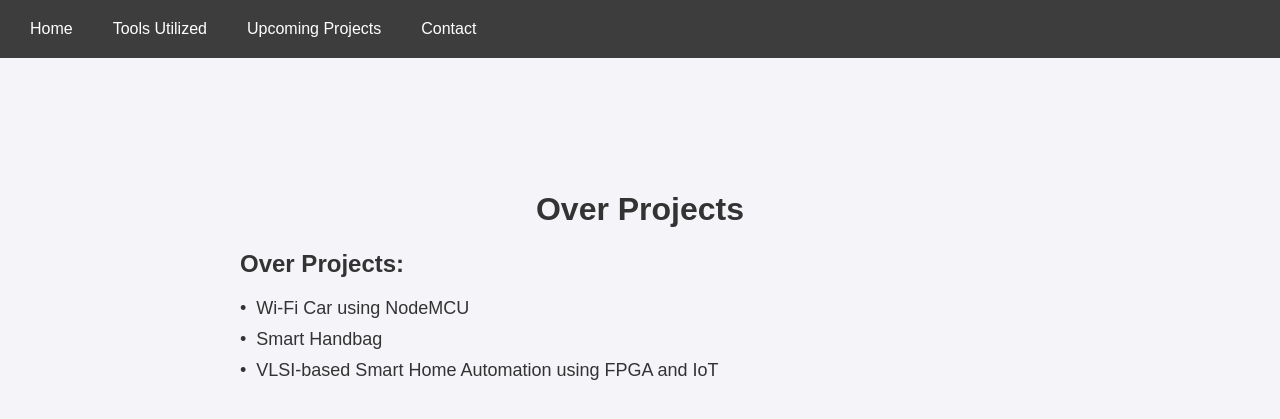
After one commit to yvdkausthubh/ECHELON, a Flask app: page /over_projects in a window 1280 px wide. The commit adds this page. Shown: the top 419 px of the page. Run offline with Flask 3, Linux system fonts and the light colour scheme.

Commit message:
Initial commit

```diff
--- a/app.py
+++ b/app.py
@@ -98,5 +98,9 @@ def team():
 def clubacheivements():
     return render_template('clubacheivements.html') # Renders the clubacheivements page
 
+@app.route("/over_projects")
+def over_projects():
+    return render_template("over_projects.html")
+
 if __name__ == '__main__':
     app.run(debug=True)
--- a/templates/about.html
+++ b/templates/about.html
@@ -156,7 +156,6 @@
     <nav>
         <a href="{{ url_for('home') }}">Home</a>
         <a href="{{ url_for('about') }}">About</a>
-        <a href="{{ url_for('projects') }}">Projects</a>
         <a href="{{ url_for('gallery') }}">Gallery</a>
         <a href="{{ url_for('team') }}">Team</a> <!-- New TEAM Menu -->
         <a href="{{ url_for('contact') }}">Contact</a>
--- a/templates/contact.html
+++ b/templates/contact.html
@@ -175,7 +175,6 @@
     <nav>
         <a href="{{ url_for('home') }}">Home</a>
         <a href="{{ url_for('about') }}">About</a>
-        <a href="{{ url_for('projects') }}">Projects</a>
         <a href="{{ url_for('gallery') }}">Gallery</a>
         <a href="{{ url_for('team') }}">Team</a> <!-- New TEAM Menu -->
         <a href="{{ url_for('contact') }}">Contact</a>
--- a/templates/index.html
+++ b/templates/index.html
@@ -190,7 +190,6 @@
         <div>
             <a href="{{ url_for('home') }}">Home</a>
             <a href="{{ url_for('about') }}">About</a>
-            <a href="{{ url_for('projects') }}">Projects</a>
             <a href="{{ url_for('gallery') }}">Gallery</a>
             <a href="{{ url_for('team') }}">Team</a>
             <a href="{{ url_for('contact') }}">Contact</a>
--- /dev/null
+++ b/templates/over_projects.html
@@ -0,0 +1,150 @@
+<!DOCTYPE html>
+<html lang="en">
+<head>
+    <meta charset="UTF-8">
+    <meta name="viewport" content="width=device-width, initial-scale=1.0">
+    <title>Over Projects</title>
+    <style>
+        /* Global Styles */
+        body, html {
+            margin: 0;
+            padding: 0;
+            font-family: Arial, sans-serif;
+            background: #f4f4f9;
+            color: #333;
+        }
+
+        /* Navbar */
+        nav {
+            position: fixed;
+            top: 0;
+            width: 100%;
+            color: white;
+            padding: 10px;
+            display: flex;
+            justify-content: space-between;
+            align-items: center;
+            background-color: rgba(16, 15, 15, 0.8); /* Semi-transparent background */
+            z-index: 1000;
+        }
+
+        nav a {
+            color: white;
+            text-decoration: none;
+            padding: 10px 20px;
+            border-radius: 5px;
+            transition: background-color 0.3s;
+        }
+
+        nav a:hover {
+            background-color: rgba(255, 255, 255, 0.2);
+        }
+
+        .menu {
+            display: flex;
+        }
+
+        /* Dropdown Styles */
+        .dropdown {
+            position: relative;
+            margin: 20px;
+        }
+
+        .btn {
+            padding: 15px 30px;
+            background-color: #868686;
+            font-size: 16px;
+            border-radius: 5px;
+            cursor: pointer;
+            border: none;
+            color: white;
+            display: inline-block;
+            transition: transform 0.2s, background-color 0.3s;
+        }
+
+        .btn:hover {
+            transform: scale(1.1);
+            background-color: #6c6c6c;
+        }
+
+        .dropdown-content {
+            display: none;
+            position: absolute;
+            background-color: #f1f1f1;
+            min-width: 200px;
+            z-index: 1;
+            box-shadow: 0px 8px 16px rgba(0, 0, 0, 0.2);
+            margin-top: 5px;
+        }
+
+        .dropdown-content a {
+            color: black;
+            padding: 10px 15px;
+            text-decoration: none;
+            display: block;
+            transition: background-color 0.3s;
+        }
+
+        .dropdown-content a:hover {
+            background-color: #ddd;
+        }
+
+        .dropdown:hover .dropdown-content {
+            display: block;
+        }
+
+        /* Content Section */
+        .content {
+            margin-top: 150px; /* Space below the navbar */
+            padding: 20px;
+            text-align: center;
+        }
+
+        .projects {
+            max-width: 800px;
+            margin: 0 auto;
+            text-align: left;
+        }
+
+        .projects ul {
+            list-style: none;
+            padding: 0;
+        }
+
+        .projects ul li {
+            margin: 10px 0;
+            font-size: 18px;
+        }
+
+        .projects ul li:before {
+            content: '•';
+            color: #333;
+            margin-right: 10px;
+        }
+    </style>
+</head>
+<body>
+    <!-- Navbar -->
+    <nav>
+        <div class="menu">
+            <a href="index.html">Home</a>
+            <a href="tools_utilized.html">Tools Utilized</a>
+            <a href="upcoming_projects.html">Upcoming Projects</a>
+            <a href="contact.html">Contact</a>
+        </div>
+    </nav>
+
+    <!-- Content Section -->
+    <div class="content">
+        <h1>Over Projects</h1>
+        <div class="projects">
+            <h2>Over Projects:</h2>
+            <ul>
+                <li>Wi-Fi Car using NodeMCU</li>
+                <li>Smart Handbag</li>
+                <li>VLSI-based Smart Home Automation using FPGA and IoT</li>
+            </ul>
+        </div>
+    </div>
+</body>
+</html>
```
Also changed, not shown: templates/clubacheivements.html (+113 -39 lines), templates/team.html (+16 -6 lines), static/images/achievements.jpeg (added), static/images/k_harshit.jpeg, static/images/ks_praneeth.jpeg (added), static/images/ks_praneeth.jpg (added), static/images/kvn_manoj.jpeg, static/images/yvd_kausthubh.jpeg (added).
